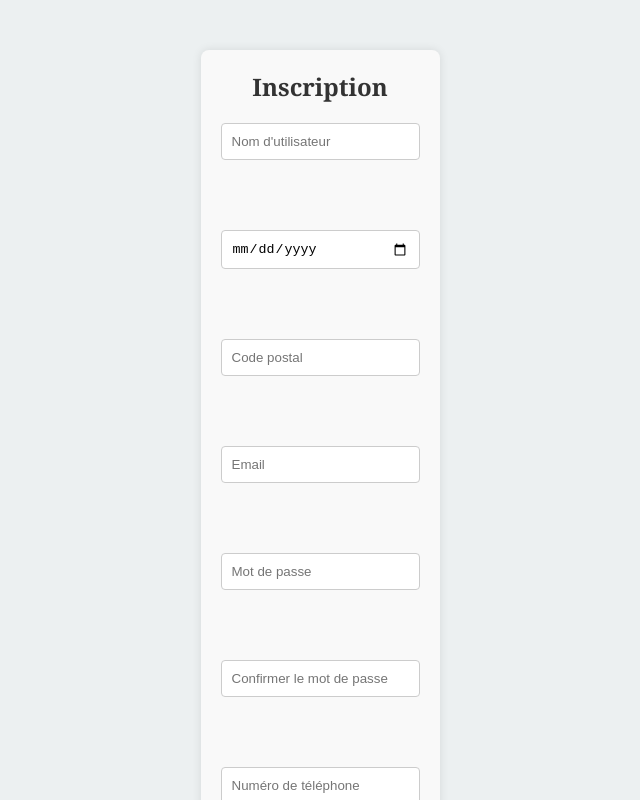
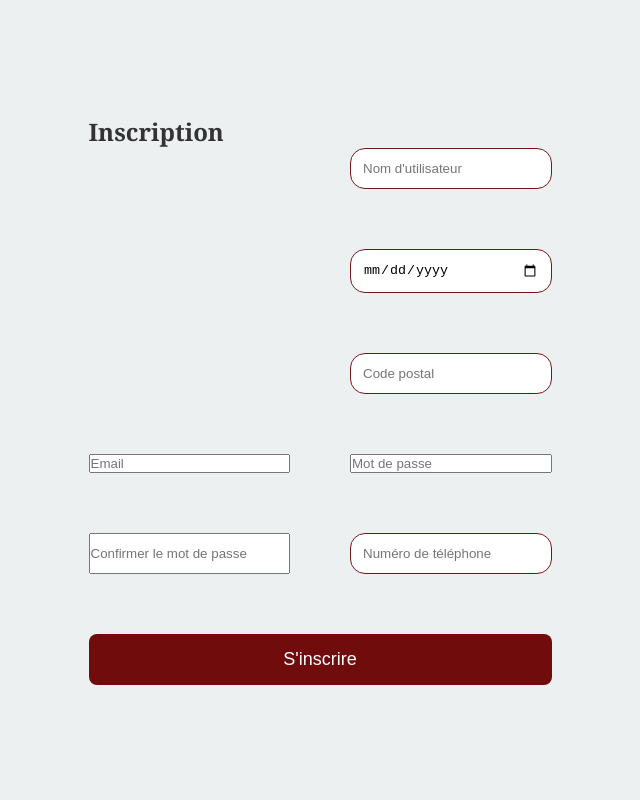
Before and after one commit to Elgadisalma/BloodStream, a React (Create React App) app in the folder Health-Plus11/: page /Health-Plus/signup in a window 1280 px wide. Shown: the top 800 px of the page, without its empty margins (320-960 px from the left). Built offline with nearby package versions, Linux system fonts and the light colour scheme.

Commit message:
Changes styles

```diff
--- a/Health-Plus11/src/Pages/Authuser.css
+++ b/Health-Plus11/src/Pages/Authuser.css
@@ -1,4 +1,4 @@
-/* .body {
+.body {
     padding: 32px;
     display: flex;
     justify-content: center;
@@ -143,46 +143,4 @@
     border-radius: 50px;
     cursor: pointer;
     width: 50%;
-}  */
-.signup-container {
-    display: flex;
-    flex-direction: column;
-    align-items: center;
-    padding: 20px;
-    background: #f9f9f9;
-    border-radius: 8px;
-    box-shadow: 0 0 10px rgba(0, 0, 0, 0.1);
-    max-width: 400px;
-    margin: 50px auto;
-  }
-
-  .signup-container h2 {
-    margin-bottom: 20px;
-  }
-
-  .signup-container form {
-    display: flex;
-    flex-direction: column;
-    width: 100%;
-  }
-
-  .signup-container input {
-    margin-bottom: 10px;
-    padding: 10px;
-    border: 1px solid #ccc;
-    border-radius: 4px;
-  }
-
-  .signup-container button {
-    padding: 10px;
-    background-color: #007bff;
-    color: white;
-    border: none;
-    border-radius: 4px;
-    cursor: pointer;
-    transition: background-color 0.3s ease;
-  }
-
-  .signup-container button:hover {
-    background-color: #0056b3;
-  }
+}
--- a/Health-Plus11/src/Styles/Contact.css
+++ b/Health-Plus11/src/Styles/Contact.css
@@ -1,154 +1,3 @@
-/* body {
-    font-family: Arial, sans-serif;
-    margin: 0;
-    padding: 0;
-    background-color: #f4f4f4;
-}
-
-.contact {
-    padding: 50px 0;
-    background: #e6e6e6;
-}
-
-.content {
-    text-align: center;
-    margin-bottom: 30px;
-}
-
-.content h2 {
-    font-size: 36px;
-    color: #333;
-}
-
-.content p {
-    font-size: 16px;
-    color: #555;
-    max-width: 600px;
-    margin: 0 auto;
-}
-
-.container {
-    display: flex;
-    justify-content: space-between;
-    flex-wrap: wrap;
-    max-width: 1200px;
-    margin: 0 auto;
-    padding: 0 20px;
-}
-
-.contactInfo {
-    width: 48%;
-}
-
-.contactForm {
-    width: 48%;
-}
-
-.box {
-    display: flex;
-    align-items: center;
-    margin-bottom: 20px;
-    padding: 15px;
-    background: #fff;
-    border-radius: 8px;
-    box-shadow: 0 0 10px rgba(0, 0, 0, 0.1);
-}
-
-.icon {
-    font-size: 24px;
-    color: #333;
-    margin-right: 15px;
-}
-
-.text h3 {
-    margin: 0;
-    font-size: 18px;
-    color: #333;
-}
-
-.text p {
-    margin: 5px 0 0;
-    color: #555;
-}
-
-.contactForm form {
-    background: #fff;
-    padding: 30px;
-    border-radius: 8px;
-    box-shadow: 0 0 10px rgba(0, 0, 0, 0.1);
-}
-
-.contactForm h2 {
-    margin-bottom: 20px;
-    font-size: 24px;
-    color: #333;
-}
-
-.inputBox {
-    margin-bottom: 20px;
-    position: relative;
-}
-
-.inputBox input,
-.inputBox textarea {
-    width: 100%;
-    padding: 15px;
-    border: 1px solid #ddd;
-    border-radius: 4px;
-    font-size: 16px;
-}
-
-.inputBox textarea {
-    height: 150px;
-    resize: vertical;
-}
-
-.inputBox span {
-    position: absolute;
-    top: 50%;
-    left: 15px;
-    transform: translateY(-50%);
-    font-size: 16px;
-    color: #aaa;
-    pointer-events: none;
-    transition: 0.3s;
-}
-
-.inputBox input:focus + span,
-.inputBox textarea:focus + span {
-    top: -10px;
-    font-size: 12px;
-    color: #333;
-}
-
-.inputBox input[type="submit"] {
-    background: #3e0404;
-    color: #fff;
-    border: none;
-    cursor: pointer;
-    padding: 15px;
-    font-size: 16px;
-    border-radius: 4px;
-    transition: background 0.3s;
-}
-
-.inputBox input[type="submit"]:hover {
-    background: #4f0606;
-}
-
-@media (max-width: 768px) {
-    .container {
-        flex-direction: column;
-    }
-
-    .contactInfo,
-    .contactForm {
-        width: 100%;
-    }
-} */
-
-
-
 body {
     font-family: 'Roboto', sans-serif;
     margin: 0;
@@ -171,7 +20,7 @@ body {
 }
 
 .content h2 {
-    font-size: 42px;
+    font-size: 45px;
     font-weight: bold;
     color: #5d0c0c;
     margin-bottom: 50px;
@@ -179,8 +28,8 @@ body {
 }
 
 .content p {
-    font-size: 18px;
-    color: #7a1818d3;
+    font-size: 20px;
+    color: #3e0b0b;
     max-width: 600px;
     margin: 0 auto;
     animation: fadeInUp 1s ease-out 0.5s;
@@ -314,6 +163,8 @@ body {
     padding: 15px;
     font-size: 16px;
     border-radius: 8px;
+    margin-left: 20pc;
+    margin-top: 70px;
     transition: background 0.3s ease, transform 0.3s ease;
 }
 
--- a/Health-Plus11/src/Styles/Footer.css
+++ b/Health-Plus11/src/Styles/Footer.css
@@ -1,7 +1,7 @@
 .footer-section {
     background:linear-gradient(rgba(45, 1, 1, 0.6), transparent);
-    width: auto;
-    padding: auto;
+    width: 100%;
+    padding: 25px;
 }
 .footer-container {
     padding: 100px;
@@ -11,7 +11,7 @@
     align-items: flex-start;
     gap: 50px;
     color: rgb(255, 255, 255);
-    border-bottom: 90px solid #ffffff;
+    border-bottom: 90px solid #cac1c1;
     border-radius: 50px;
 }
 
@@ -107,7 +107,7 @@
 }
 /* CopyRight */
 .ft-copyright {
-    padding: 24px 40px;
+    padding: 50px 40px;
     display: flex;
     justify-content: space-between;
     align-items: center;
@@ -116,6 +116,7 @@
     font-size: 18px;
     font-weight: bold;
     letter-spacing: .8px;
+    margin: 0px;
 }
 .ft-social-links {
     list-style-type: none;
```
Also changed, not shown: Health-Plus11/src/Pages/Authuser.js (+0 -44 lines).
